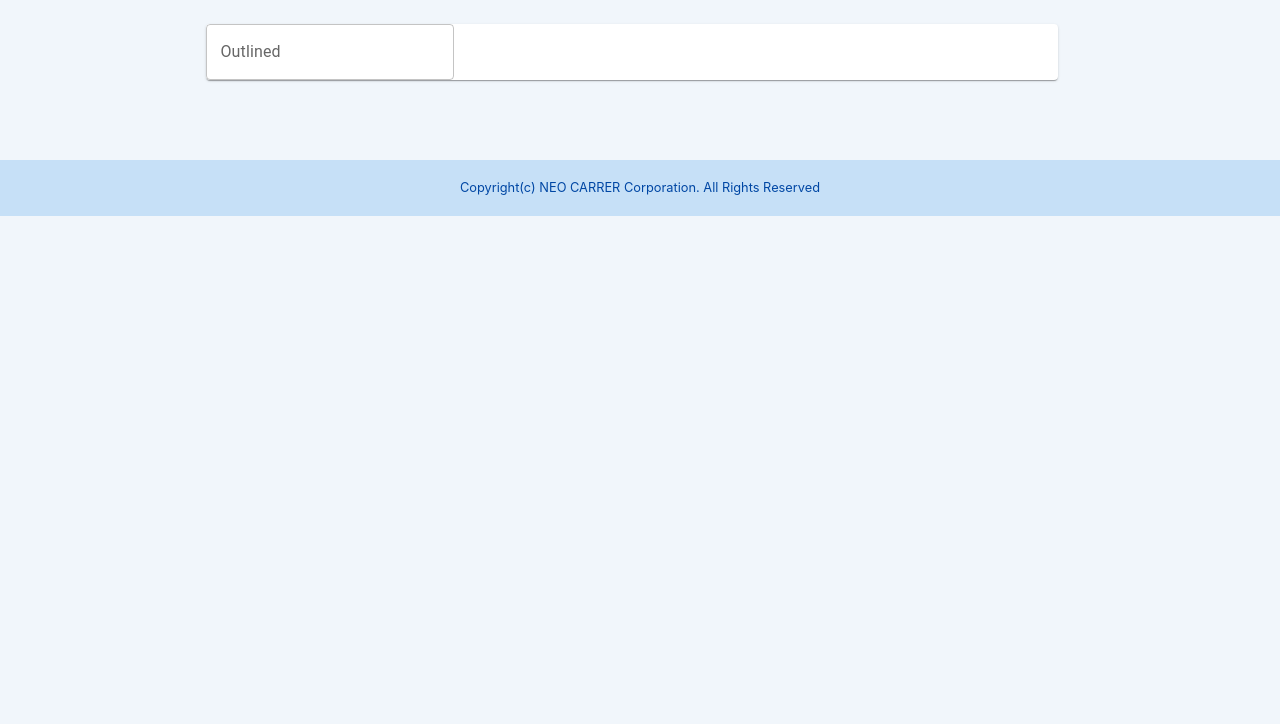
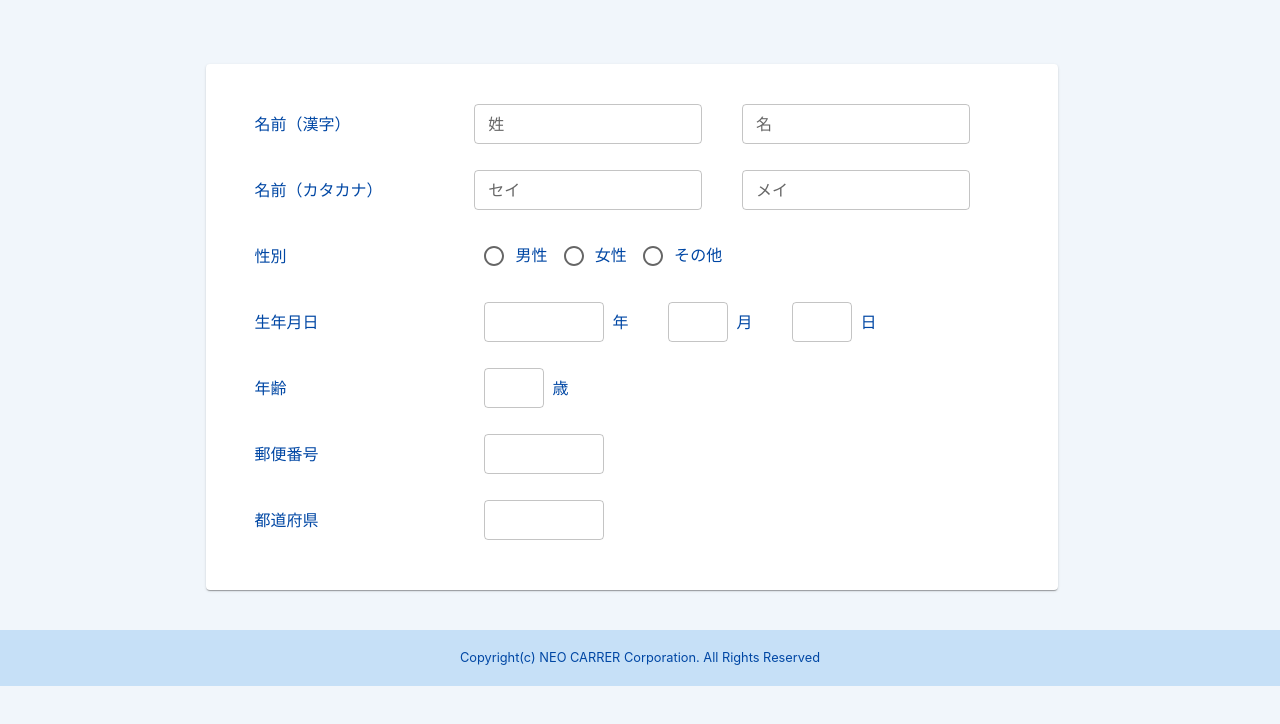
Before and after one commit to ilx-umehara/fan-kun_front-dev, a React (Create React App) app: page /web_entry in a window 1280 px wide. Shown: the top 724 px of the page. Built offline with nearby package versions, Linux system fonts and the light colour scheme.

Commit message:
[fix]応募一覧にスタッフコード追加

```diff
--- a/src/components/feature/ApplicantsList/ApplicantsList.jsx
+++ b/src/components/feature/ApplicantsList/ApplicantsList.jsx
@@ -15,16 +15,16 @@ import DummyAppliData from '../../../libs/Const/DummyAppliData';
 
 
 const columns = [
-  { id: 'increment', label: 'No', width: '88px' },
+  { id: 'increment', label: 'No', width: '53px' },
   { id: 'name', label: '名前', width: '175px' },
-  { id: 'appli_id', label: '応募者ID', width: '175px' },
-  { id: 'birthday', label: '生年月日', width: '263px' },
-  { id: 'gender', label: '性別', width: '88px' },
-  // { id: 'appli_media', label: '応募媒体', width: '10%' },
+  { id: 'appli_id', label: '応募者ID', width: '158px' },
+  { id: 'birthday', label: '生年月日', width: '175px' },
+  { id: 'gender', label: '性別', width: '70px' },
+  { id: 'appli_media', label: 'スタッフコード', width: '158px' },
   { id: 'prefecture', label: '都道府県', width: '175px' },
   { id: 'branch', label: '担当支店', width: '175px' },
-  { id: 'tel1', label: '電話番号', width: '263px' },
-  { id: 'mail_address1', label: 'メールアドレス', width: '263px' },
+  { id: 'tel1', label: '電話番号', width: '262px' },
+  { id: 'mail_address1', label: 'メールアドレス', width: '262px' },
   { id: 'detail', label: '詳細', width: '96px' },
 ];
 
@@ -149,21 +149,21 @@ function ApplicantsList(){
             .map((row, k) => {
               return (
                 <TableRow hover role="checkbox" tabIndex={-1} key={row.code}>
-                  <TableCell sx={{ width: '5%' }}>{k + 1 +  page * rowsPerPage}</TableCell>
+                  <TableCell sx={{ width: '3%' }}>{k + 1 +  page * rowsPerPage}</TableCell>
                   <TableCell css={styles.data} sx={{ width: '10%' }}>
                     <p css={styles.ruby}>{row.name_kana}</p>
                     <p>{row.name_kanji}</p>
                   </TableCell>
-                  <TableCell css={styles.data} sx={{ width: '10%' }}>{row.appli_id}</TableCell>
-                  <TableCell css={styles.data} sx={{ width: '15%' }}>
+                  <TableCell css={styles.data} sx={{ width: '9%' }}>{row.appli_id}</TableCell>
+                  <TableCell css={styles.data} sx={{ width: '10%' }}>
                     <p>{row.birthday}</p>
                     <p>{row.age}</p>
                     </TableCell>
-                  <TableCell css={styles.data} sx={{ width: '5%' }}>{row.gender}</TableCell>
-                  {/* <TableCell css={styles.data}>
-                    <p css={styles.fontSmall}>{row.appli_date}</p>
-                    <p>{row.appli_media}</p>
-                  </TableCell> */}
+                  <TableCell css={styles.data} sx={{ width: '4%' }}>{row.gender}</TableCell>
+                  <TableCell css={styles.data} sx={{ width: '9%' }}>
+                    <Link to={`/oubo_detail/` + row.appli_id}>{row.staffcode}</Link>
+                  </TableCell>
+
                   <TableCell css={styles.data} sx={{ width: '10%' }}>{row.prefecture}</TableCell>
                   <TableCell css={styles.data} sx={{ width: '10%' }}>{row.branch}</TableCell>
                   <TableCell css={styles.data} sx={{ width: '15%' }}>
--- a/src/components/feature/WebEntry/EntryForm.jsx
+++ /dev/null
@@ -1,16 +0,0 @@
-/** @jsxImportSource @emotion/react */
-import React from "react";
-import Paper from '@mui/material/Paper';
-import TextField from '@mui/material/TextField';
-
-const EntryForm = () => {
-  return (
-    <>
-      <Paper sx={{ width: '70%', overflow: 'hidden', margin: '40px'}}>
-        <TextField id="outlined-basic" label="Outlined" variant="outlined" />
-      </Paper>
-    </>
-  )
-}
-
-export default EntryForm;
--- /dev/null
+++ b/src/components/feature/WebEntry/WebEntryBasicInfo.jsx
@@ -0,0 +1,83 @@
+/** @jsxImportSource @emotion/react */
+import React from "react";
+import { styled } from '@mui/material/styles';
+import Paper from '@mui/material/Paper';
+import Grid from "@mui/material/Grid";
+import TextField from '@mui/material/TextField';
+import StyledMuiPaper from '../../parts/surface/StyledMuiPaper';
+
+import RowRadioButtonsGroup from '../../parts/radio/RadioButtonsSelectGender';
+import InputBirthdayAndAge from '../../parts/input/InputBirthdayAndAge';
+import InputAddress from '../../parts/input/InputAddress';
+
+function WebEntryBasicInfo(){
+  return (
+    <>
+      <StyledMuiPaper sx={{ width: '70%', overflow: 'hidden', py: 5, textAlign: 'left', mt: 10 }}>
+        <Grid container spacing={2} rowSpacing={2} columnSpacing={{ xs: 1, sm: 1, md: 1, lg: 2, xl: 2 }} sx={{px:5}}>
+          <Grid item xs={12} sm={12} md={12} lg={12} xl={12}>
+            <div css={styles.searchItem}>
+              <div css={styles.searchItemHeader}>名前（漢字）</div>
+              <TextField label="姓" id="sei_kanji" size="small" sx={{ width: '240px', mr: 5 }} />
+              <TextField label="名" id="mei_kanji" size="small" sx={{ width: '240px', mr: 5 }} />
+            </div>
+          </Grid>
+          <Grid item xs={12} sm={12} md={12} lg={12} xl={12}>
+            <div css={styles.searchItem}>
+              <div css={styles.searchItemHeader}>名前（カタカナ）</div>
+              <TextField label="セイ" id="sei_kana" size="small" sx={{ width: '240px', mr: 5 }} />
+              <TextField label="メイ" id="mei_kana" size="small" sx={{ width: '240px', mr: 5 }} />
+            </div>
+          </Grid>
+          <RowRadioButtonsGroup/>
+          <InputBirthdayAndAge />
+          <InputAddress/>
+        </Grid>
+      </StyledMuiPaper>
+    </>
+  )
+}
+
+const styles = {
+  searchItem:{
+    display: 'flex',
+    alignItems: 'center',
+    width: '100%',
+    height: '40px',
+    marginBottom: '10px',
+  },
+  downloadBtn:{
+    display: 'flex',
+    justifyContent: 'flex-start',
+    alignItems: 'center',
+    width: '100%',
+    height: '40px',
+    marginBottom: '10px',
+  },
+  searchBtn:{
+    display: 'flex',
+    justifyContent: 'center',
+    alignItems: 'center',
+    width: '100%',
+    height: '40px',
+    marginBottom: '10px',
+  },
+  clearBtn:{
+    display: 'flex',
+    justifyContent: 'flex-end',
+    alignItems: 'center',
+    width: '100%',
+    height: '40px',
+    marginBottom: '10px',
+  },
+  searchItemHeader:{
+    width: '200px',
+    marginRight: '30px',
+    textAlign: 'left',
+  },
+  searchBoxFlex:{
+    display: 'flex',
+    // justifyContent: 'flex-start'
+  }
+}
+export default WebEntryBasicInfo;
--- a/src/components/pages/WebEntryPage.jsx
+++ b/src/components/pages/WebEntryPage.jsx
@@ -2,7 +2,7 @@
 import React from "react";
 
 import Footer from "./templates/Footer";
-import EntryForm from '../feature/WebEntry/EntryForm';
+import WebEntryBasicInfo from '../feature/WebEntry/WebEntryBasicInfo';
 import Box from "@mui/material/Box";
 import Grid from "@mui/material/Grid";
 
@@ -11,7 +11,7 @@ const WebEntryPage = () => {
     <>
       <Box sx={{ width: '100%' }}>
         <Grid container spacing={2} rowSpacing={2} sx={{px:5, display: 'flex', justifyContent: 'center'}}>
-          <EntryForm/>
+          <WebEntryBasicInfo/>
         </Grid>
       </Box>
       <Footer/>
--- /dev/null
+++ b/src/components/parts/input/InputAddress.jsx
@@ -0,0 +1,38 @@
+/** @jsxImportSource @emotion/react */
+import React, { useState } from "react";
+import Grid from "@mui/material/Grid";
+import TextField from '@mui/material/TextField';
+
+function InputAddress() {
+  return (
+    <>
+    <Grid item xs={12} sm={12} md={12} lg={12} xl={12}>
+      <div css={styles.searchItem}>
+        <div css={styles.searchItemHeader}>郵便番号</div>
+        <TextField id="postcode" size="small" sx={{ width: '120px', mr: 1 }}/>
+      </div>
+    </Grid>
+    <Grid item xs={12} sm={12} md={12} lg={12} xl={12}>
+      <div css={styles.searchItem}>
+        <div css={styles.searchItemHeader}>都道府県</div>
+        <TextField id="age" size="small" sx={{ width: '120px', mr: 1 }}/>
+      </div>
+    </Grid>
+  </>
+  )
+}
+const styles = {
+  searchItem:{
+    display: 'flex',
+    alignItems: 'center',
+    width: '100%',
+    height: '40px',
+    marginBottom: '10px',
+  },
+  searchItemHeader:{
+    width: '200px',
+    marginRight: '30px',
+    textAlign: 'left',
+  },
+}
+export default InputAddress;
--- /dev/null
+++ b/src/components/parts/input/InputBirthdayAndAge.jsx
@@ -0,0 +1,111 @@
+/** @jsxImportSource @emotion/react */
+import React, { useState } from "react";
+import Grid from "@mui/material/Grid";
+import TextField from '@mui/material/TextField';
+
+
+function getUserAge( birthdayYear, birthdayMonth, birthdayDay ) {
+  //誕生日を一旦 Date クラスに変換する
+  let birthdayDate = new Date(birthdayYear, birthdayMonth - 1, birthdayDay);
+
+  //Date クラスは不正の値で初期化したとき、初期化に利用した数値と同じ数値にならないので、そこで正しい数値であるかを判定する
+  if( birthdayYear != birthdayDate.getFullYear() ||
+      (birthdayMonth - 1) != birthdayDate.getMonth() ||
+      birthdayDay != birthdayDate.getDate() ) {
+    return null;
+  }
+
+  //今日の日付けを取得する
+  let todayDate = new Date();
+
+  //誕生日を計算する
+  let userAge = todayDate.getFullYear() - birthdayDate.getFullYear();
+
+  //誕生日が当年込みの計算のため、もし今年の誕生日を迎えていない場合は1歳年齢を減らす
+  let currentYearDate = new Date(todayDate.getFullYear(), birthdayDate.getMonth(), birthdayDate.getDate());
+  if(currentYearDate > todayDate) {
+    userAge = ( userAge - 1 );
+  }
+  console.log(userAge);
+  return userAge;
+}
+function InputBirthdayAndAge() {
+  const [birthdayYear, setBirthdayYear] = useState('');
+  const [birthdayMonth, setBirthdayMonth] = useState('');
+  const [birthdayDay, setBirthdayDay] = useState('');
+  const handleChangeBirthdayYear = (event) => {
+    setBirthdayYear(event.target.value);
+    if(
+      (birthdayYear != null && birthdayYear > 1920 && birthdayYear < new Date().getFullYear)
+      && (birthdayMonth != null && birthdayMonth > 0 && birthdayMonth < 13)
+      && (birthdayDay != null && birthdayDay > 0 && birthdayDay < 32)
+      ){
+      setAge(getUserAge( birthdayYear, birthdayMonth, birthdayDay ));
+    }
+  };
+  const handleChangeBirthdayMonth = (event) => {
+    setBirthdayMonth(event.target.value);
+    if(
+      (birthdayYear != null && birthdayYear > 1920 && birthdayYear < new Date().getFullYear)
+      && (birthdayMonth != null && birthdayMonth > 0 && birthdayMonth < 13)
+      && (birthdayDay != null && birthdayDay > 0 && birthdayDay < 32)
+      ){
+      setAge(getUserAge( birthdayYear, birthdayMonth, birthdayDay ));
+    }
+  };
+  const handleChangeBirthdayDay = (event) => {
+    setBirthdayDay(event.target.value);
+    if(
+      (birthdayYear != null && birthdayYear > 1920 && birthdayYear < new Date().getFullYear)
+      && (birthdayMonth != null && birthdayMonth > 0 && birthdayMonth < 13)
+      && (birthdayDay != null && birthdayDay > 0 && birthdayDay < 32)
+      ){
+      setAge(getUserAge( birthdayYear, birthdayMonth, birthdayDay ));
+    }
+  };
+
+  const [age, setAge] = useState('');
+  const handleChangeAge = (event) => {
+    setAge(event.target.value);
+  };
+
+  let userAge = getUserAge( birthdayYear, birthdayMonth, birthdayDay );
+
+  return (
+    <>
+      <Grid item xs={12} sm={12} md={12} lg={12} xl={12}>
+        <div css={styles.searchItem}>
+          <div css={styles.searchItemHeader}>生年月日</div>
+          <TextField id="birthday_y" size="small" sx={{ width: '120px', mr: 1 }} value={birthdayYear} onChange={handleChangeBirthdayYear}/>
+          <span>年</span>
+          <TextField id="birthday_m" size="small" sx={{ width: '60px', ml: 5, mr: 1 }} value={birthdayMonth} onChange={handleChangeBirthdayMonth}/>
+          <span>月</span>
+          <TextField id="birthday_d" size="small" sx={{ width: '60px', ml: 5, mr: 1 }} value={birthdayDay} onChange={handleChangeBirthdayDay}/>
+          <span>日</span>
+        </div>
+      </Grid>
+      <Grid item xs={12} sm={12} md={12} lg={12} xl={12}>
+        <div css={styles.searchItem}>
+          <div css={styles.searchItemHeader}>年齢</div>
+          <TextField id="age" size="small" sx={{ width: '60px', mr: 1 }} value={age} onChange={handleChangeAge}/>
+          <span>歳</span>
+        </div>
+      </Grid>
+    </>
+  )
+}
+const styles = {
+  searchItem:{
+    display: 'flex',
+    alignItems: 'center',
+    width: '100%',
+    height: '40px',
+    marginBottom: '10px',
+  },
+  searchItemHeader:{
+    width: '200px',
+    marginRight: '30px',
+    textAlign: 'left',
+  },
+}
+export default InputBirthdayAndAge;
--- /dev/null
+++ b/src/components/parts/radio/RadioButtonsSelectGender.jsx
@@ -0,0 +1,47 @@
+/** @jsxImportSource @emotion/react */
+import React from "react";
+import { styled } from '@mui/material/styles';
+import Grid from "@mui/material/Grid";
+import Radio from '@mui/material/Radio';
+import RadioGroup from '@mui/material/RadioGroup';
+import FormControlLabel from '@mui/material/FormControlLabel';
+import FormControl from '@mui/material/FormControl';
+import FormLabel from '@mui/material/FormLabel';
+
+function RowRadioButtonsGroup() {
+  return (
+    <Grid item xs={12} sm={12} md={12} lg={12} xl={12}>
+      <div css={styles.searchItem}>
+        <div css={styles.searchItemHeader}>性別</div>
+        <FormControl>
+          <RadioGroup
+            row
+            aria-labelledby="demo-row-radio-buttons-group-label"
+            name="row-radio-buttons-group"
+          >
+            <FormControlLabel value="male" control={<Radio />} label="男性" />
+            <FormControlLabel value="female" control={<Radio />} label="女性" />
+            <FormControlLabel value="other" control={<Radio />} label="その他" />
+          </RadioGroup>
+        </FormControl>
+      </div>
+    </Grid>
+  );
+}
+
+const styles = {
+  searchItem:{
+    display: 'flex',
+    alignItems: 'center',
+    width: '100%',
+    height: '40px',
+    marginBottom: '10px',
+  },
+  searchItemHeader:{
+    width: '200px',
+    marginRight: '30px',
+    textAlign: 'left',
+  },
+}
+
+export default RowRadioButtonsGroup;
```
Also changed, not shown: src/components/feature/ApplicantsList/ApplicantsSearch.jsx (+4 -4 lines), src/libs/Const/DummyAppliData.js.
